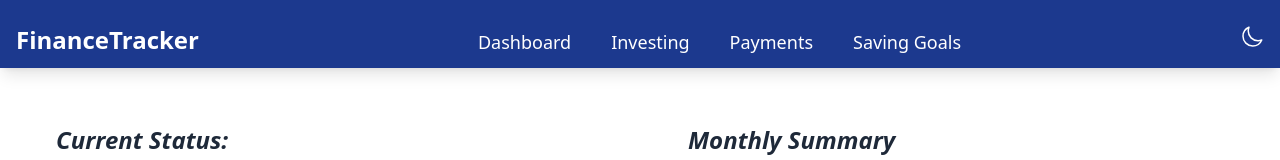
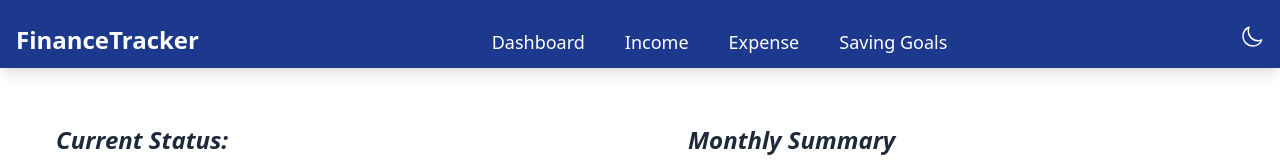
Before and after one commit to chaminipalliyaguru/Personal_Finance_Dashboard, a SvelteKit app: page / in a window 1280 px wide. Shown: the top 160 px of the page. Built offline with nearby package versions, Linux system fonts and the light colour scheme.

Commit message:
bugs fix

```diff
--- a/src/routes/+layout.svelte
+++ b/src/routes/+layout.svelte
@@ -52,12 +52,12 @@
 				</li>
 				<li>
 					<a href="/investing" class="px-3 py-2 transition hover:text-red-300" on:click={closeMenu}
-						>Investing</a
+						>Income</a
 					>
 				</li>
 				<li>
 					<a href="/payments" class="px-3 py-2 transition hover:text-red-300" on:click={closeMenu}
-						>Payments</a
+						>Expense</a
 					>
 				</li>
 				<li>
```
